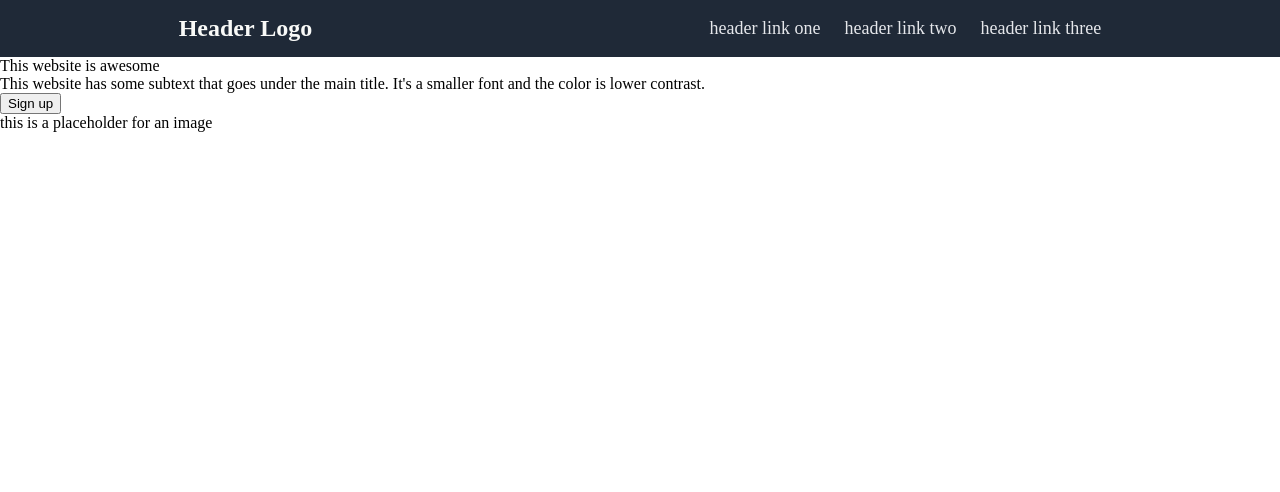
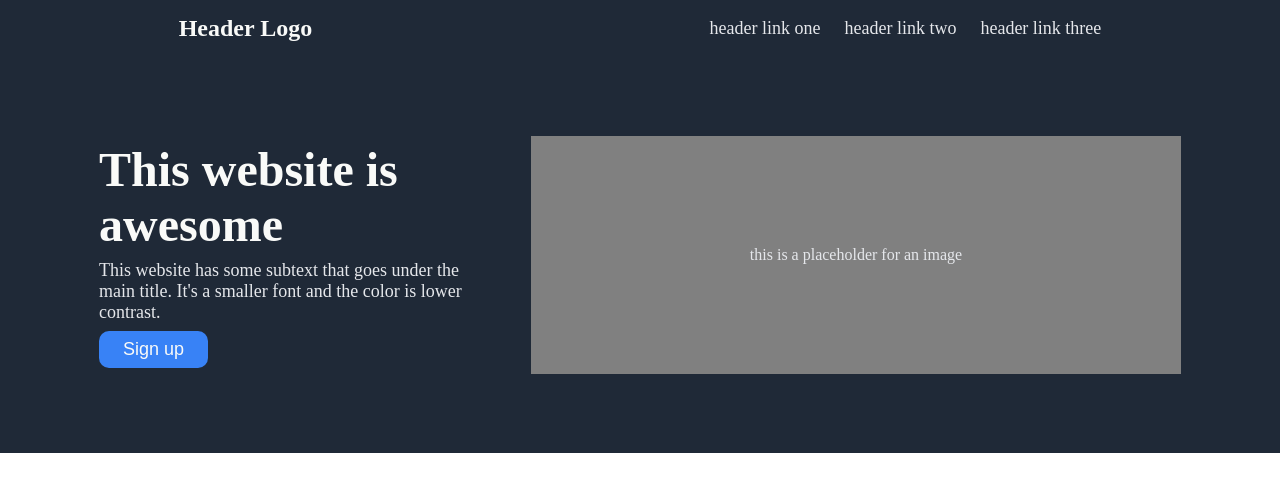
Before and after one commit to mitrohgr/landing-page, a plain HTML site: page index.html in a window 1280 px wide. Drawn offline with Linux system fonts and the light colour scheme.

Commit message:
Style the hero section with appropriate CSS

```diff
--- a/css/styles.css
+++ b/css/styles.css
@@ -33,3 +33,52 @@ body {
   font-size: 18px;
   color: #e5e7eb;
 }
+
+.hero {
+  display: flex;
+  flex-wrap: wrap;
+  justify-content: center;
+  align-items: center;
+  background-color: #1f2937;
+  padding: 60px 0;
+  gap: 32px;
+}
+
+.hero .container1 {
+  display: flex;
+  flex-direction: column;
+  justify-content: center;
+  align-items: flex-start;
+  gap: 8px;
+  flex-basis: 610px;
+  padding: 25px 0;
+  flex-basis: 400px;
+}
+
+.hero .container2 {
+  flex-basis: 650px;
+  padding: 110px;
+  text-align: center;
+  background-color: grey;
+  color: #e5e7eb;
+}
+
+.hero .text {
+  font-size: 48px;
+  font-weight: 900;
+  color: #f9faf8;
+}
+
+.hero .subtext {
+  font-size: 18px;
+  color: #e5e7eb;
+}
+
+.hero button {
+  font-size: 18px;
+  background-color: #3882f6;
+  color: #f9faf8;
+  padding: 8px 24px;
+  border-radius: 10px 10px;
+  border-style: none;
+}
```
